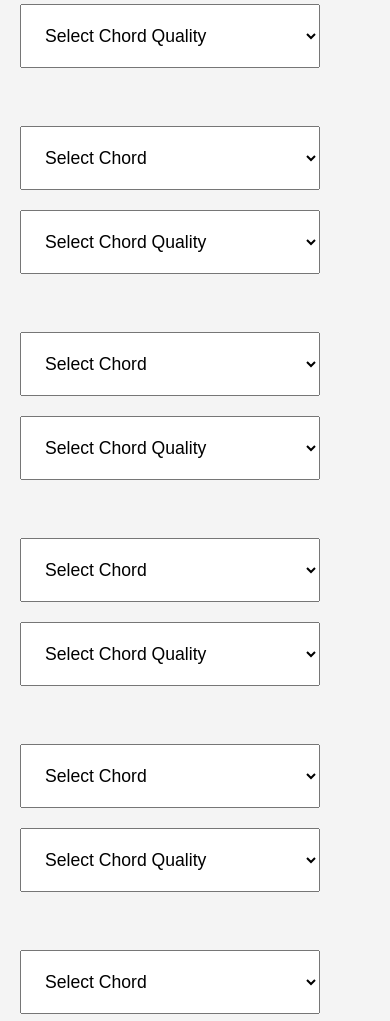
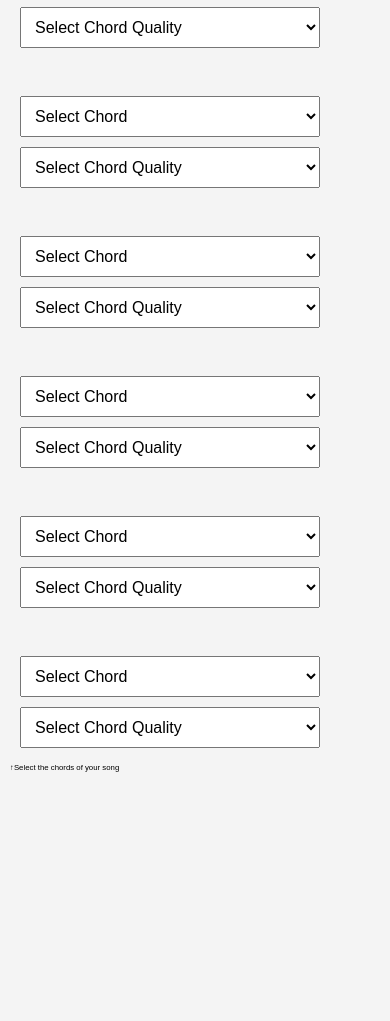
Before and after one commit to toddmccool/newKeyDeterminerApp_111123, a plain HTML site: page index.html in a window 390 px wide. Shown: the part 139-1160 px from the top of the page. After the commit the page ends 929 px from the top, so only its background shows below. Drawn offline with Linux system fonts and the light colour scheme.

Commit message:
sizing again

```diff
--- a/index.html
+++ b/index.html
@@ -2,6 +2,7 @@
 <html lang="en">
 <head>
 <meta charset="UTF-8">
+<meta name="viewport" content="width=device-width, initial-scale=1">
 <style>
   /* Existing styles */
   body {
@@ -19,9 +20,7 @@
       margin: 10px;
   }
 
-  #keyDisplay {
-      margin: 15px;
-  }
+
 
   select {
       max-width: 300px;
@@ -30,20 +29,26 @@
       margin: 5px 0;
       font-size: 1em;
   }
+  #keyDisplay {
+    white-space: nowrap; /* Prevent text from wrapping onto the next line */
+    overflow: hidden;   /* Hide overflow */
+    text-overflow: ellipsis; /* Add ellipsis if text is too long */
+    font-size: 2vw; /* Adjust this value as needed */
+}
 
-  /* Adjustments for Mobile */
-  @media (max-width: 1200px) {
-      select {
-          font-size: 1.1em; /* Reduced font size for select elements */
-          padding: 20px; /* Reduced padding */
-          margin: 10px 0; /* Adjusted margin */
-      }
+@media (max-width: 768px) {
+    #keyDisplay {
+        font-size: 3vw; /* Smaller font size for smaller devices */
+    }
+}
 
-      /* Adjust other elements as needed */
-      body, h1, .chord-selection, #keyDisplay {
-          font-size: 1em; /* Adjusted font size */
-      }
-  }
+@media (max-width: 480px) {
+    #keyDisplay {
+        font-size: 2vw; /* Even smaller font size for very small devices */
+    }
+
+}
+/* Adjustments for Mobile */
 
 </style>
 <title>Song Key Finder</title>
@@ -73,10 +78,10 @@
       </select>
       <select id="chord1Quality">
         <option value="">Select Chord Quality</option>
-        <option value="0">Major</option>
+        <option value="0">Major (△, ma7, ma9, 6, <i>& 1st note in a / chord</i>)</option>
         <option value="3">Minor</option>
-        <option value="5">Dominant</option>
-        <option value="7">Diminished</option>
+        <option value="5">Dominant (7, 9, 11, 13)</option>
+        <option value="7">Diminished/mi7b5</option>
 
       </select>
     </div>
@@ -101,10 +106,10 @@
       </select>
       <select id="chord2Quality">
         <option value="">Select Chord Quality</option>
-        <option value="0">Major</option>
-        <option value="3">Minor</option>
-        <option value="5">Dominant</option>
-        <option value="7">Diminished</option>
+        <option value="0">Major (△, ma7, ma9, 6, <i>& 1st note in a / chord</i>)</option>
+         <option value="3">Minor</option>
+        <option value="5">Dominant (7, 9, 11, 13)</option>
+        <option value="7">Diminished/mi7b5</option>
       </select>
 
     </div>
@@ -129,10 +134,10 @@
       </select>
       <select id="chord3Quality">
         <option value="">Select Chord Quality</option>
-        <option value="0">Major</option>
+        <option value="0">Major (△, ma7, ma9, 6, <i>& 1st note in a / chord</i>)</option>
         <option value="3">Minor</option>
-        <option value="5">Dominant</option>
-        <option value="7">Diminished</option>
+        <option value="5">Dominant (7, 9, 11, 13)</option>
+        <option value="7">Diminished/mi7b5</option>
         <br>
       </select>
 
@@ -159,10 +164,10 @@
       </select>
       <select id="chord4Quality">
         <option value="">Select Chord Quality</option>
-        <option value="0">Major</option>
+        <option value="0">Major (△, ma7, ma9, 6, <i>& 1st note in a / chord</i>)</option>
         <option value="3">Minor</option>
-        <option value="5">Dominant</option>
-        <option value="7">Diminished</option>
+        <option value="5">Dominant (7, 9, 11, 13)</option>
+        <option value="7">Diminished/mi7b5</option>
         <br>
       </select>
     </div>
@@ -188,10 +193,10 @@
       </select>
       <select id="chord5Quality">
         <option value="">Select Chord Quality</option>
-        <option value="0">Major</option>
+        <option value="0">Major (△, ma7, ma9, 6, <i>& 1st note in a / chord</i>)</option>
         <option value="3">Minor</option>
-        <option value="5">Dominant</option>
-        <option value="7">Diminished</option>
+        <option value="5">Dominant (7, 9, 11, 13)</option>
+        <option value="7">Diminished/mi7b5</option>
         <br>
       </select>
     </div>
@@ -215,10 +220,10 @@
       </select>
       <select id="chord6Quality">
         <option value="">Select Chord Quality</option>
-        <option value="0">Major</option>
+        <option value="0">Major (△, ma7, ma9, 6, <i>& 1st note in a / chord</i>)</option>
         <option value="3">Minor</option>
-        <option value="5">Dominant</option>
-        <option value="7">Diminished</option>
+        <option value="5">Dominant (7, 9, 11, 13)</option>
+        <option value="7">Diminished/mi7b5</option>
         <br>
       </select>
     </div>
@@ -230,7 +235,7 @@
 
 
 
-<p id="keyDisplay">^^^Select the chords of your song ^^^ </p>
+<p id="keyDisplay">↑Select the chords of your song </p>
 
 <script>
 
```
